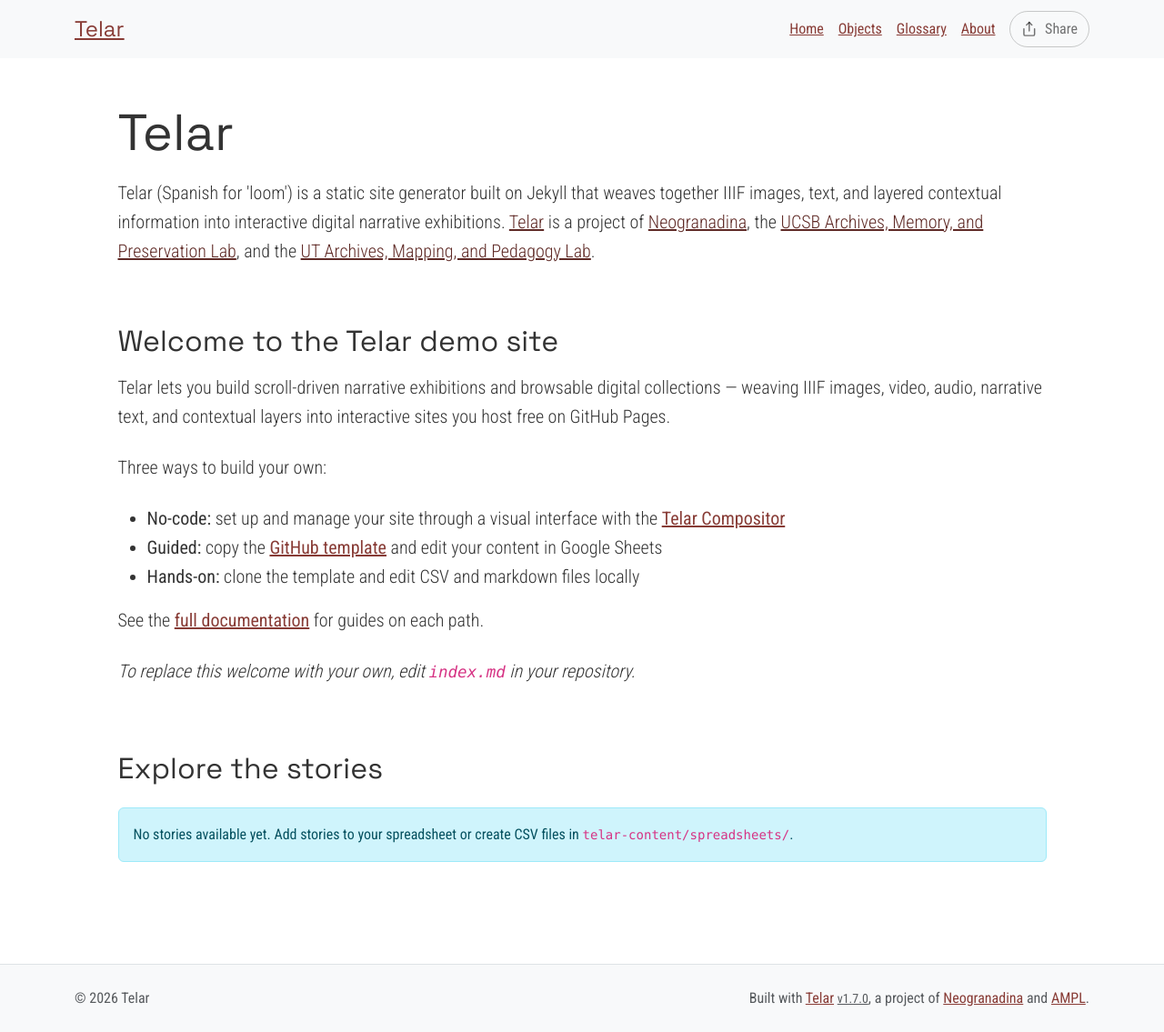
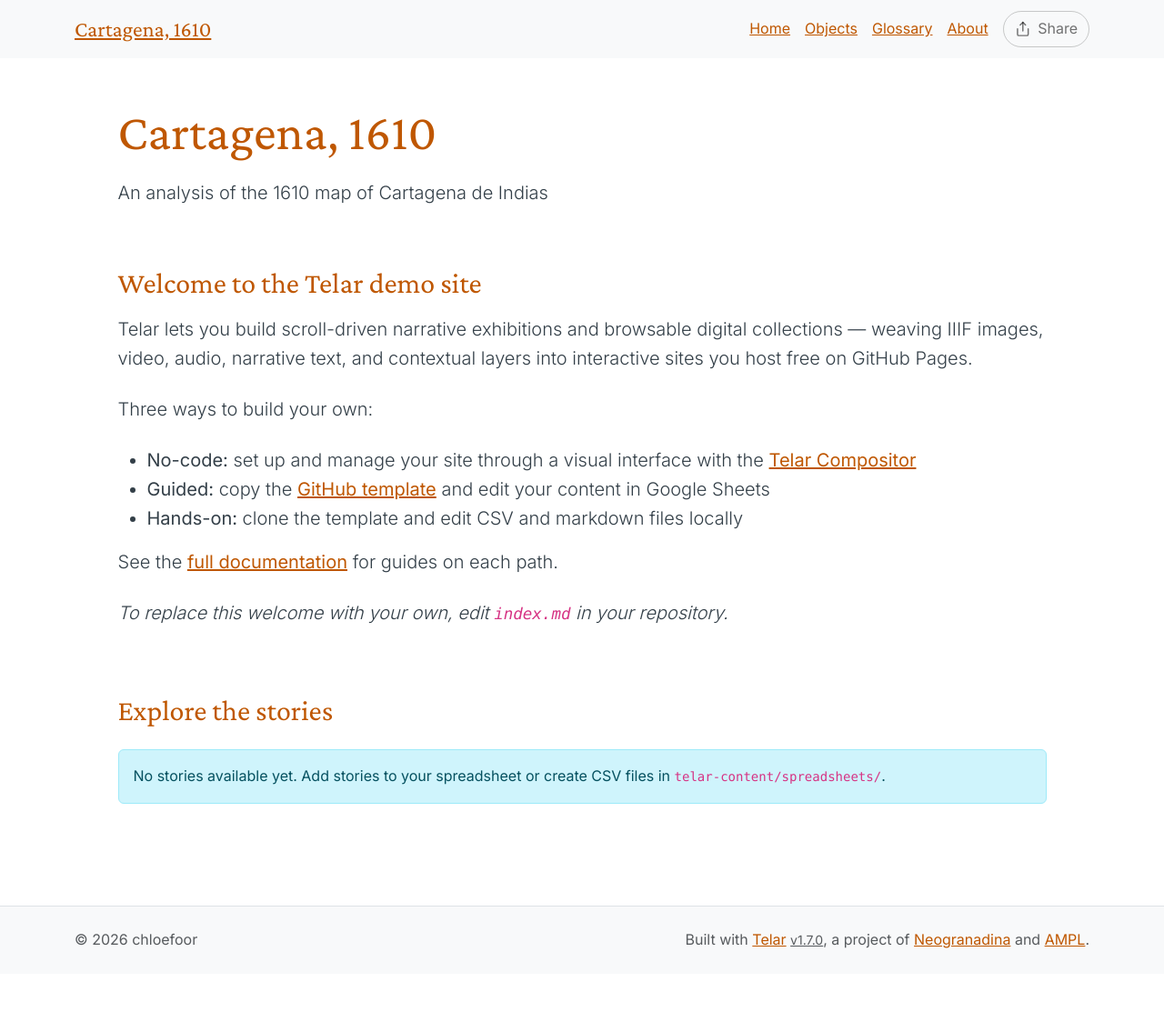
Before and after one commit to chloefoor/cartagena1610, a Jekyll site: the page built from index.md, in a window 1280 px wide. Shown: the whole page at 91% size. Built offline with Jekyll 4.4.1, drawn with Linux system fonts in a browser that asks for light colours; after the commit the page ends 1071 px from its top, so only the background shows below that.

Commit message:
Set up site configuration and starter content

```diff
--- a/_config.yml
+++ b/_config.yml
@@ -2,13 +2,13 @@
 # https://telar.org
 
 # Site Settings
-title: "Telar"
-description: "Telar (Spanish for 'loom') is a static site generator built on Jekyll that weaves together IIIF images, text, and layered contextual information into interactive digital narrative exhibitions. <a href='https://github.com/UCSB-AMPLab/telar'>Telar</a> is a project of <a href='https://neogranadina.org'>Neogranadina</a>, the <a href='https://ampl.clair.ucsb.edu/'>UCSB Archives, Memory, and Preservation Lab</a>, and the <a href='https://liberalarts.utexas.edu/history/'>UT Archives, Mapping, and Pedagogy Lab</a>."
-url: "https://ampl.clair.ucsb.edu"
-baseurl: "/telar"
-author: ""
+title: "Cartagena, 1610"
+description: "An analysis of the 1610 map of Cartagena de Indias"
+url: "https://chloefoor.github.io"
+baseurl: "/cartagena1610"
+author: "chloefoor"
 email: ""
-telar_theme: "trama" # Options: trama, paisajes, neogranadina, santa-barbara, austin, or custom
+telar_theme: "austin" # Options: trama, paisajes, neogranadina, santa-barbara, austin, or custom
 logo: ""
 telar_language: "en" # Options: "en" (English), "es" (Español)
 collection_mode: false # Set to true to show objects first with large thumbnails and stories below with small thumbnails (collection-first homepage)
@@ -18,7 +18,7 @@
   show_on_homepage: true # Set to false to hide stories section from homepage (stories still accessible via direct URL)
   show_story_steps: true # Set to false to hide "Step X" overlay in stories
   show_object_credits: true # Set to true to display object credits badge (bottom-left corner, dismissable)
-  include_demo_content: true # Fetch demo stories from content.telar.org. Switch this off to hide demo stories and their content.
+  include_demo_content: false # Fetch demo stories from content.telar.org. Switch this off to hide demo stories and their content.
 
 # Collection Interface Settings
 collection_interface:
@@ -45,7 +45,7 @@
 #    - If using GitHub Pages: GitHub Actions will automatically discover tab GIDs and fetch CSVs
 #    - If running locally: Run `python3 scripts/fetch_google_sheets.py` before building
 google_sheets:
-  enabled: true
+  enabled: false
   published_url: "https://docs.google.com/spreadsheets/d/e/2PACX-1vT9eeRoyQCr1j-1uDaWBm-rgZNXtn9A-mepL0I4dqDTx2-E_6gbVD-8x0DYDVhppiAzrFpd20_9cr3z/pubhtml"
 
 #
--- a/telar-content/spreadsheets/glossary.csv
+++ b/telar-content/spreadsheets/glossary.csv
@@ -2,6 +2,4 @@
 id_término,titulo,definición
 # Make it lower-case and avoid spaces.,# Please provide a title — this is required.,"Panel content: write text here, paste markdown, or the name of an .md file in /components/texts/glossary/ (the .md extension is required)"
 # Escríbelo en minúsculas y sin espacios.,# Incluye un título: este campo es obligatorio.,"Contenido del panel: escribe texto aquí, pega markdown, o indica un archivo archivo .md en /components/texts/glossary/ (la extensión .md es obligatoria)"
-telar,Telar,"Telar (Spanish for 'loom') is a minimal-computing framework that weaves together IIIF images, audio, video, and texts to create layered visual narratives for digital scholarship, public exhibitions, community storytelling, and classroom projects. Learn more at [Telar.org](https://telar.org)
-
-Telar es un marco de computación mínima que entreteje imágenes IIIF, audio, video y textos en narrativas visuales por capas para humanidades digitales, exposiciones públicas, narrativa comunitaria y proyectos en el salón de clase. Aprende más en [Telar.org](https://telar.org)"
+telar,Telar,"Telar (Spanish for 'loom') is a minimal-computing framework that weaves together IIIF images, audio, video, and texts to create layered visual narratives for digital scholarship, public exhibitions, community storytelling, and classroom projects. Learn more at [Telar.org](https://telar.org)"
--- a/telar-content/spreadsheets/plantilla_en_blanco.csv
+++ /dev/null
@@ -1,5 +0,0 @@
-paso,objeto,página,x,y,zoom,inicio_clip,fin_clip,bucle,texto_alt,pregunta,respuesta,boton_capa1,contenido_capa1,boton_capa2,contenido_capa2
-#,id_objeto de la pestaña objetos / objects,para objetos con múltiples páginas,Posición horizontal 0-1 (0.5 = centro),Posición vertical 0-1 (0.5 = centro),1.0 = imagen completa,"Tiempo de inicio para clips de video/audio, ej. ""1:30"" (m:ss) o ""90"" (segundos)",Tiempo de fin para clips de video/audio,sí para repetir el clip (loop),"Describe lo que se ve en esta vista ampliada para lectores de pantalla. Si se deja vacío, se usa la descripción de imagen del objeto.",Encabezado para este paso,Texto breve de 1-2 oraciones,"Texto opcional del botón (predeterminado: ""Saber más"")","Contenido del panel: escribe texto aquí, pega markdown, o indica ruta a archivo .md (ej. tu-historia/archivo.md)","Texto opcional del segundo botón (predeterminado: ""Profundizar más"")","Segundo panel: escribe texto aquí, pega markdown, o indica ruta a archivo .md"
-1,telar-placeholder,,,,,,,,,pregunta,respuesta,,,,
-2,telar-placeholder,,,,,,,,,pregunta,respuesta,,,,
-3,telar-placeholder,,,,,,,,,pregunta,respuesta,,,,
--- a/telar-content/spreadsheets/project.csv
+++ b/telar-content/spreadsheets/project.csv
@@ -3,4 +3,3 @@
 #,# Must match the tab name exactly. Use lowercase letters and hyphens (e.g. allegorical-woman),Story title,Optional subtitle,Optional attribution (supports markdown),"If ""yes"", then users will need the key you set in _config.yml to access this story."
 #,# Debe coincidir con el nombre de la pestaña exactamente. Usa letras minúsculas y guiones (p. ej. mujer-alegorica),Título de la historia,Subtítulo opcional,Atribución opcional (admite markdown),"Si ""sí"", los usuarios deberán utilizar la clave que fijes en _config.yml"
 1,blank_template,replace me with your title,,,FALSE
-2,plantilla_en_blanco,reemplázame con tu título,,,FALSE
```
Also changed, not shown: telar-content/texts/stories/plantilla_en_blanco/ejemplo-panel.md (deleted, +0 -9 lines).
